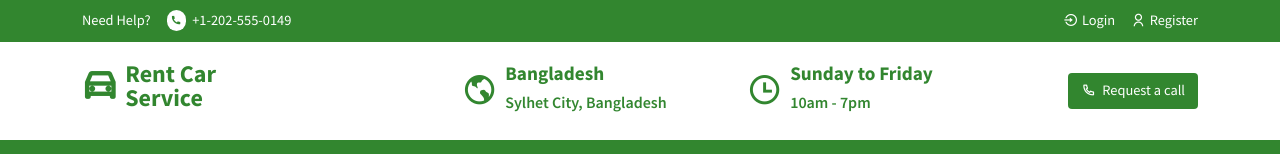
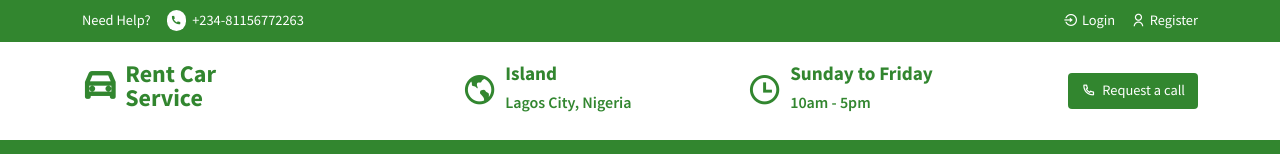
Before and after one commit to debbyuzuegbu/Debby-car-rental, a React (Create React App) app: page /contact in a window 1280 px wide. Shown: the top 154 px of the page. Built offline with nearby package versions, Linux system fonts and the light colour scheme.

Commit message:
added header details

```diff
--- a/src/components/Header/Header.jsx
+++ b/src/components/Header/Header.jsx
@@ -43,7 +43,7 @@ const Header = () => {
               <div className="header__top__left">
                 <span>Need Help?</span>
                 <span className="header__top__help">
-                  <i class="ri-phone-fill"></i> +1-202-555-0149
+                  <i class="ri-phone-fill"></i> +234-81156772263
                 </span>
               </div>
             </Col>
@@ -86,8 +86,8 @@ const Header = () => {
                   <i class="ri-earth-line"></i>
                 </span>
                 <div className="header__location-content">
-                  <h4>Bangladesh</h4>
-                  <h6>Sylhet City, Bangladesh</h6>
+                  <h4>Island</h4>
+                  <h6>Lagos City, Nigeria</h6>
                 </div>
               </div>
             </Col>
@@ -99,7 +99,7 @@ const Header = () => {
                 </span>
                 <div className="header__location-content">
                   <h4>Sunday to Friday</h4>
-                  <h6>10am - 7pm</h6>
+                  <h6>10am - 5pm</h6>
                 </div>
               </div>
             </Col>
```
